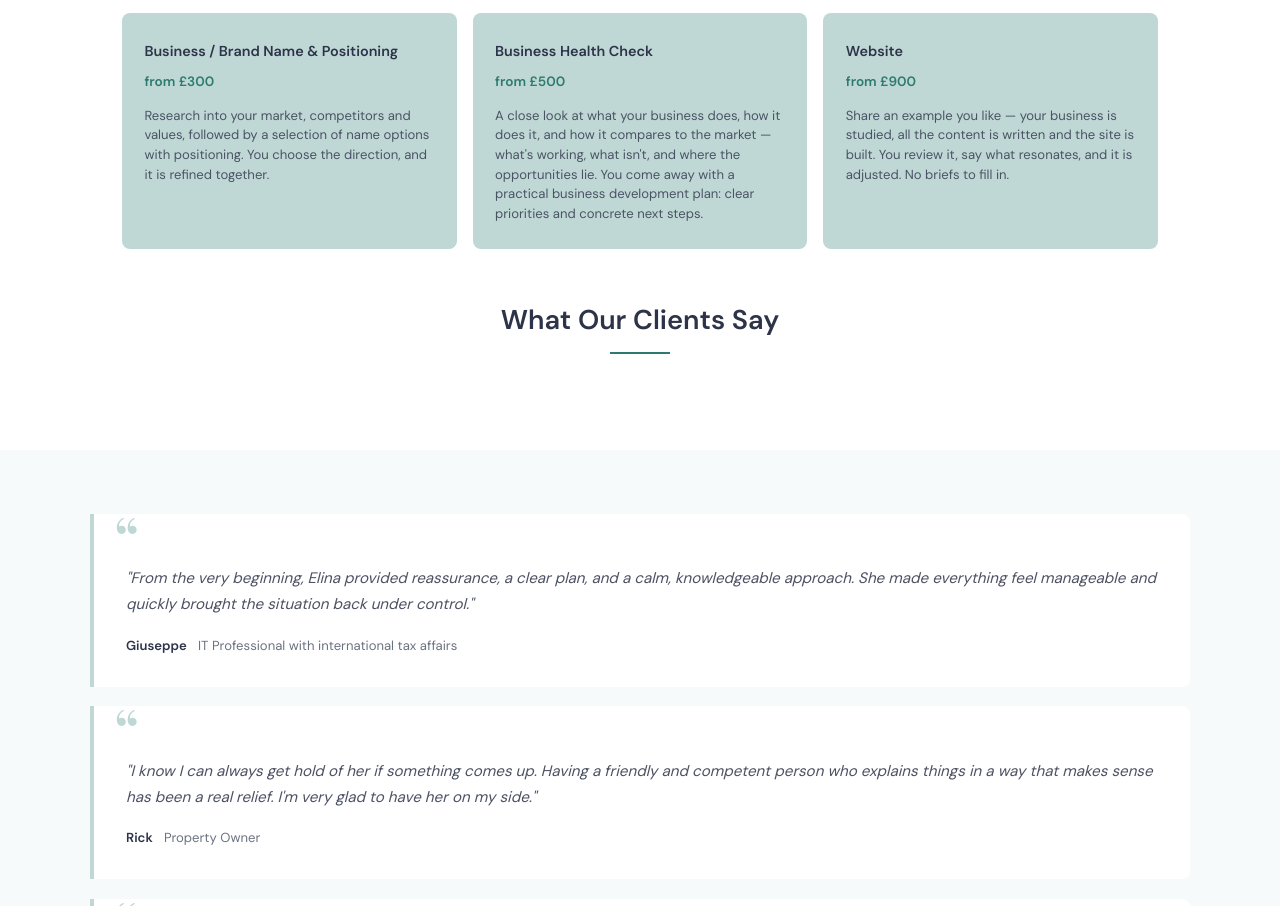
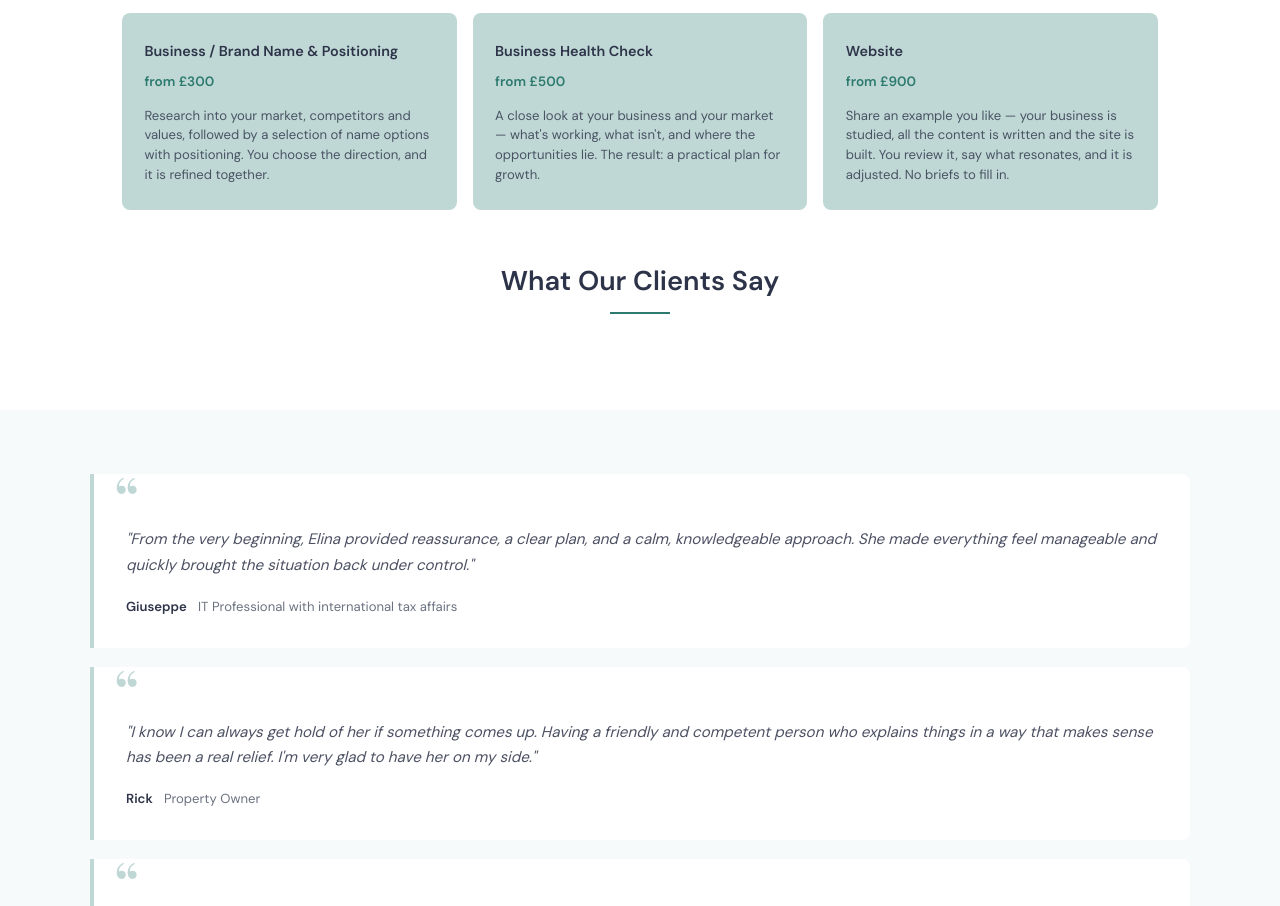
Before and after one commit to Solent125/Solent125.github.io, a plain HTML site: page pricing.html in a window 1280 px wide. Shown: the part 834-1740 px from the top of the page. Drawn offline with nearby package versions, Linux system fonts and the light colour scheme.

Commit message:
Shorter Business Health Check description

```diff
--- a/pricing.html
+++ b/pricing.html
@@ -91,7 +91,7 @@
         <div class="marketing-card">
           <h4>Business Health Check</h4>
           <div class="price">from £500</div>
-          <p>A close look at what your business does, how it does it, and how it compares to the market — what's working, what isn't, and where the opportunities lie. You come away with a practical business development plan: clear priorities and concrete next steps.</p>
+          <p>A close look at your business and your market — what's working, what isn't, and where the opportunities lie. The result: a practical plan for growth.</p>
         </div>
         <div class="marketing-card">
           <h4>Website</h4>
```
